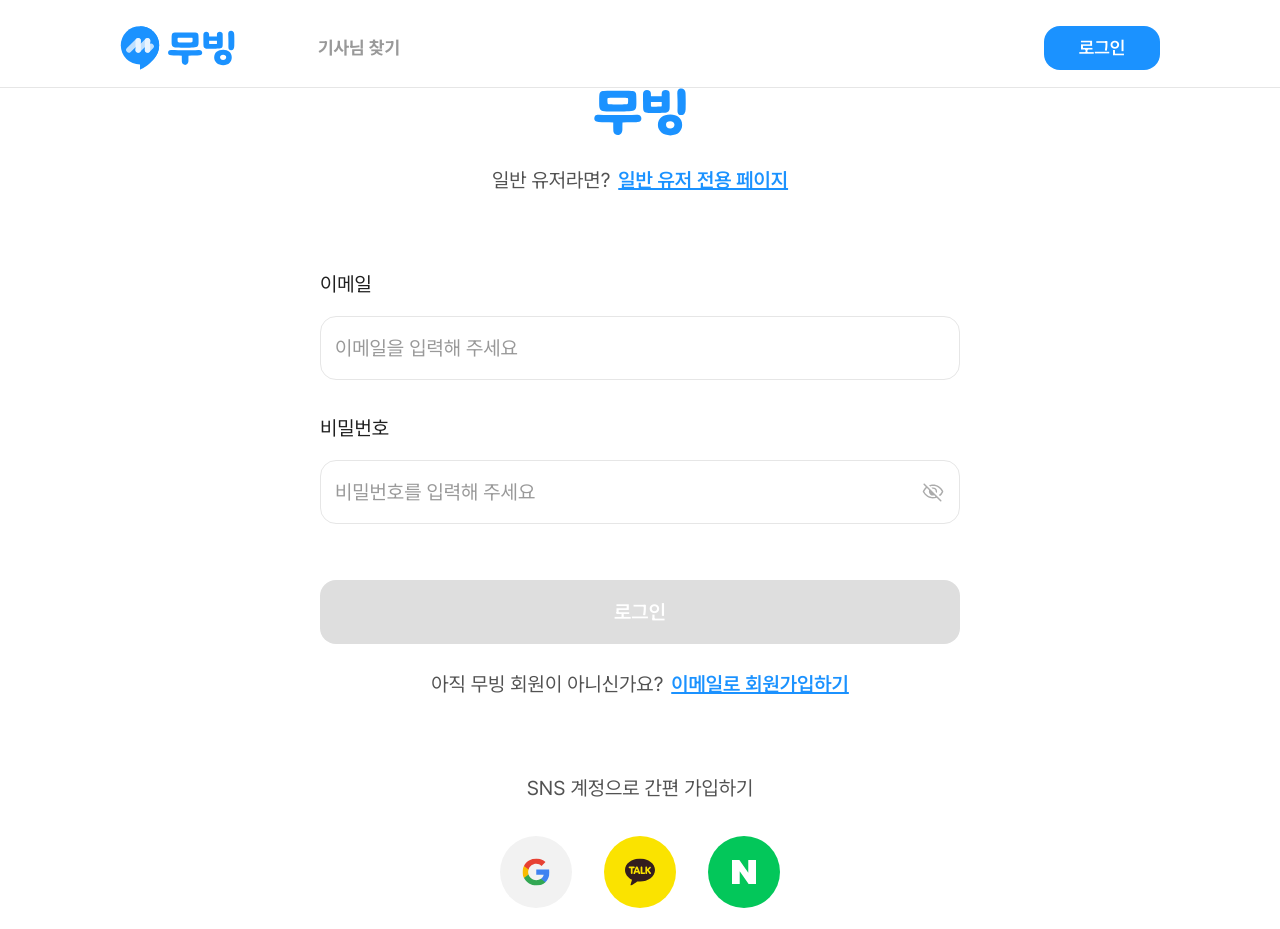
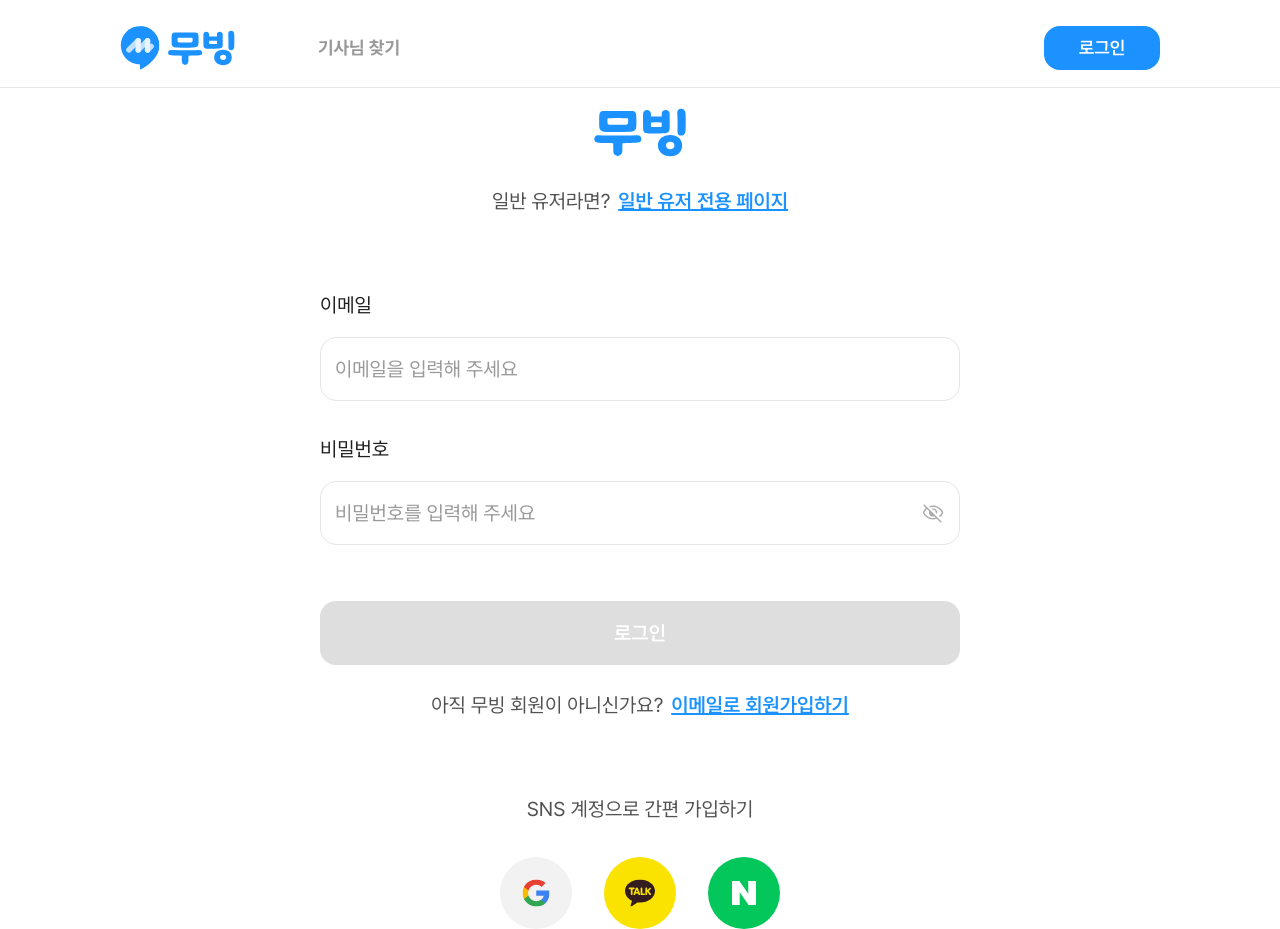
Before and after one commit to FS2-Part4-Team3/2-Moving-3-FE, a Next.js app: page /sign-in-driver in a window 1280 px wide. Before the commit the page ends 908 px from the top, so only its background shows below. Built offline with nearby package versions, Linux system fonts and the light colour scheme.

Commit message:
fix: flooding outside vertical size reduced - driver page

```diff
--- a/src/app/sign-in-driver/page.tsx
+++ b/src/app/sign-in-driver/page.tsx
@@ -8,7 +8,7 @@ import naver from "@/../public/assets/sign/ic_naver.svg";
 
 export default function SignIn() {
   return (
-    <div className="w-full h-[100vh] flex items-center justify-center">
+    <div className="w-full min-h-screen flex items-center justify-center">
       <div className="w-[120rem] flex flex-col items-center justify-center gap-[7.2rem]">
         <div className="flex flex-col lg:gap-[0.8rem] sm:gap-[0.4rem] lg:w-[68rem] sm:w-[32.7rem] items-center justify-center">
           <Image
```
